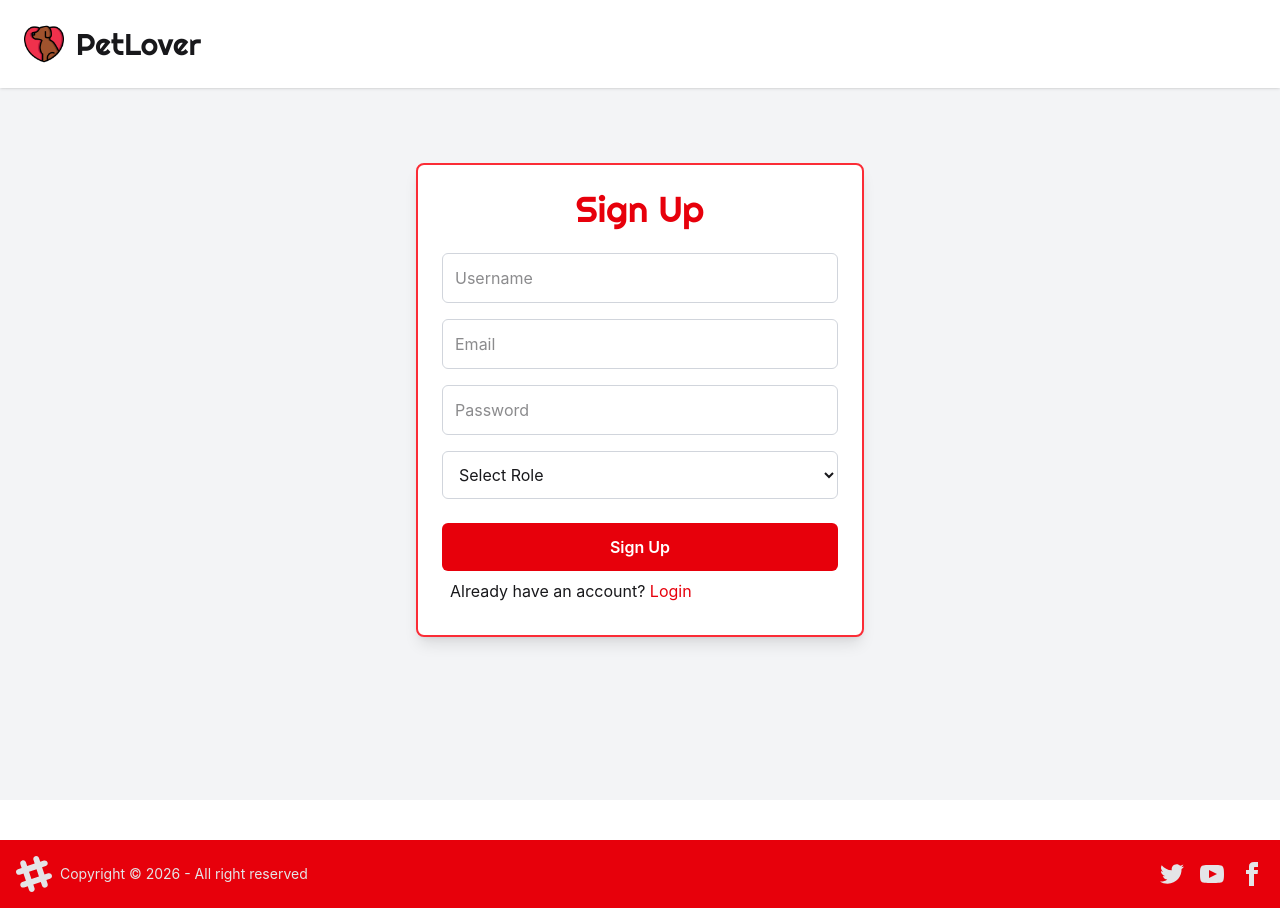
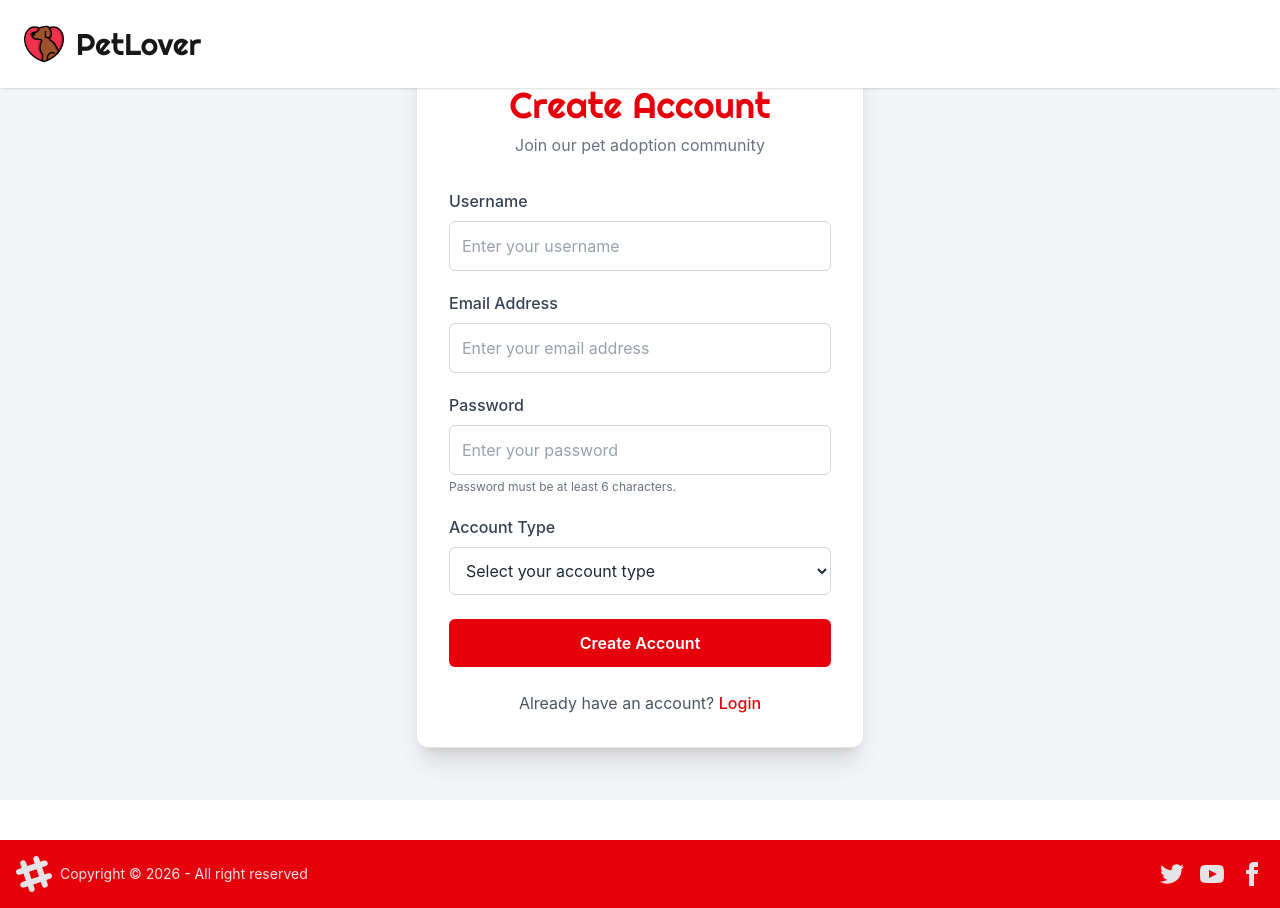
Before and after one commit to harithaemi/petadoption-frontend, a React (Vite) app: page /signup in a window 1280 px wide. Built offline with nearby package versions, Linux system fonts and the light colour scheme; no server answers; a web font is replaced by a local one.

Commit message:
final code

```diff
--- a/src/components/SignUp.jsx
+++ b/src/components/SignUp.jsx
@@ -17,7 +17,6 @@ const SignUp = () => {
   const [success, setSuccess] = useState("");
   const [loading, setLoading] = useState(false);
 
-
   const handleChange = (e) => {
     const { name, value } = e.target;
 
@@ -25,8 +24,9 @@ const SignUp = () => {
       ...prev,
       [name]: value,
     }));
+
+    setError("");
   };
-
 
   const handleSubmit = async (e) => {
     e.preventDefault();
@@ -34,32 +34,46 @@ const SignUp = () => {
     setError("");
     setSuccess("");
 
+    if (!formData.userName.trim()) {
+      setError("Please enter your username.");
+      return;
+    }
 
-    if (
-      !formData.userName ||
-      !formData.emailId ||
-      !formData.password ||
-      !formData.role
-    ) {
-      setError("Please fill all the fields");
+    if (!formData.emailId.trim()) {
+      setError("Please enter your email address.");
+      return;
+    }
+
+    if (!formData.emailId.includes("@")) {
+      setError("Please enter a valid email address.");
+      return;
+    }
+
+    if (!formData.password) {
+      setError("Please enter your password.");
+      return;
+    }
+
+    if (formData.password.length < 6) {
+      setError("Password must be at least 6 characters.");
+      return;
+    }
+
+    if (!formData.role) {
+      setError("Please select your role.");
       return;
     }
 
     try {
       setLoading(true);
 
-      const response = await axios.post(
-        "/signup",
-        formData,
-        {
+      const response = await axios.post("/signup", formData, {
         withCredentials: true,
-        }
-      );
+      });
 
       console.log("Signup response:", response.data);
 
-      setSuccess("Registration successful!");
-
+      setSuccess("Registration successful! Redirecting to login...");
 
       setFormData({
         userName: "",
@@ -67,7 +81,6 @@ const SignUp = () => {
         password: "",
         role: "",
       });
-
 
       setTimeout(() => {
         navigate("/login");
@@ -85,83 +98,131 @@ const SignUp = () => {
   };
 
   return (
-    <div className="min-h-screen flex items-center justify-center bg-gray-100 px-4">
+    <div className="min-h-screen flex items-center justify-center bg-gray-100 px-4 py-10">
       <form
         onSubmit={handleSubmit}
-        className="w-full max-w-md flex flex-col border-2 border-red-500 shadow-lg rounded-lg p-6 bg-white"
+        className="w-full max-w-md border border-gray-200 shadow-xl rounded-xl p-8 bg-white"
       >
-        <h1 className="text-4xl font-righteous font-medium text-red-600 text-center mb-6">
-          Sign Up
+        <h1 className="text-4xl font-righteous font-medium text-red-600 text-center mb-2">
+          Create Account
         </h1>
 
+        <p className="text-gray-500 text-center mb-8">
+          Join our pet adoption community
+        </p>
+
+        <div className="mb-5">
+          <label
+            htmlFor="userName"
+            className="block text-gray-700 font-medium mb-2"
+          >
+            Username
+          </label>
+
           <input
+            id="userName"
             type="text"
             name="userName"
             value={formData.userName}
             onChange={handleChange}
-          placeholder="Username"
-          className="p-3 border border-gray-300 rounded-md mb-4 bg-white"
+            placeholder="Enter your username"
+            className="w-full p-3 border border-gray-300 rounded-md bg-white text-gray-800 placeholder-gray-400 outline-none focus:border-red-500 focus:ring-1 focus:ring-red-500"
           />
+        </div>
+
+        <div className="mb-5">
+          <label
+            htmlFor="emailId"
+            className="block text-gray-700 font-medium mb-2"
+          >
+            Email Address
+          </label>
 
           <input
+            id="emailId"
             type="email"
             name="emailId"
             value={formData.emailId}
             onChange={handleChange}
-          placeholder="Email"
-          className="p-3 border border-gray-300 rounded-md mb-4 bg-white"
+            placeholder="Enter your email address"
+            className="w-full p-3 border border-gray-300 rounded-md bg-white text-gray-800 placeholder-gray-400 outline-none focus:border-red-500 focus:ring-1 focus:ring-red-500"
           />
+        </div>
+
+        <div className="mb-5">
+          <label
+            htmlFor="password"
+            className="block text-gray-700 font-medium mb-2"
+          >
+            Password
+          </label>
 
           <input
+            id="password"
             type="password"
             name="password"
             value={formData.password}
             onChange={handleChange}
-          placeholder="Password"
-          className="p-3 border border-gray-300 rounded-md mb-4 bg-white"
+            placeholder="Enter your password"
+            className="w-full p-3 border border-gray-300 rounded-md bg-white text-gray-800 placeholder-gray-400 outline-none focus:border-red-500 focus:ring-1 focus:ring-red-500"
           />
 
+          <p className="text-xs text-gray-500 mt-1">
+            Password must be at least 6 characters.
+          </p>
+        </div>
+
+        <div className="mb-6">
+          <label
+            htmlFor="role"
+            className="block text-gray-700 font-medium mb-2"
+          >
+            Account Type
+          </label>
+
           <select
+            id="role"
             name="role"
             value={formData.role}
             onChange={handleChange}
-          className="p-3 border border-gray-300 rounded-md mb-6 bg-white"
+            className="w-full p-3 border border-gray-300 rounded-md bg-white text-gray-800 outline-none focus:border-red-500 focus:ring-1 focus:ring-red-500"
           >
             <option value="" disabled>
-            Select Role
+              Select your account type
             </option>
-
             <option value="adopter">Adopter</option>
             <option value="shelter">Shelter</option>
           </select>
-
+        </div>
 
         {error && (
-          <p className="text-red-600 text-center mb-4">
+          <div className="bg-red-50 border border-red-200 text-red-600 text-sm rounded-md p-3 mb-5">
             {error}
-          </p>
+          </div>
         )}
 
-
         {success && (
-          <p className="text-green-600 text-center mb-4">
+          <div className="bg-green-50 border border-green-200 text-green-600 text-sm rounded-md p-3 mb-5">
             {success}
-          </p>
+          </div>
         )}
 
         <button
           type="submit"
           disabled={loading}
-          className="w-full bg-red-600 text-white py-3 rounded-md font-semibold hover:bg-red-500 transition disabled:opacity-50"
+          className="w-full bg-red-600 text-white py-3 rounded-md font-semibold hover:bg-red-500 transition disabled:opacity-50 disabled:cursor-not-allowed"
         >
-          {loading ? "Signing Up..." : "Sign Up"}
+          {loading ? "Creating Account..." : "Create Account"}
         </button>
 
-        <p className="m-2">
+        <p className="text-center text-gray-600 mt-6">
           Already have an account?{" "}
-          <span className="text-red-600">
-            <Link to="/login">Login</Link>
-          </span>
+          <Link
+            to="/login"
+            className="text-red-600 font-medium hover:text-red-500"
+          >
+            Login
+          </Link>
         </p>
       </form>
     </div>
```
Lines whose indentation alone changed are shown as unchanged.
